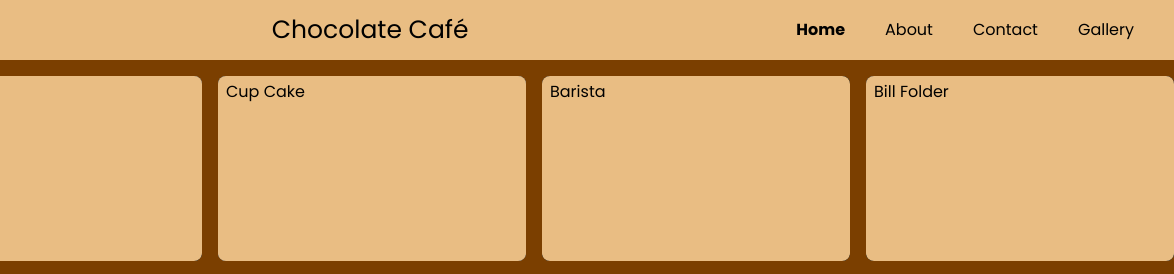
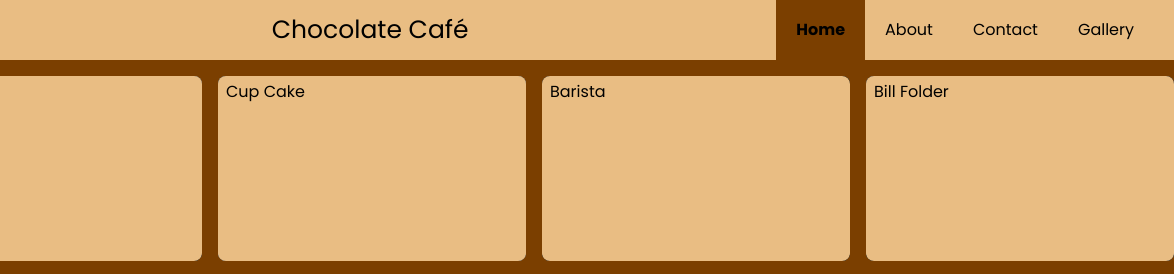
Before and after one commit to sitra0612/ChocolateCafe, a plain HTML site: page views/gallery.html in a window 1280 px wide. In both pictures the pointer is over the link "Home". Shown: the top 274 px of the page, 106-1280 px from the left. Drawn offline with Linux system fonts and the light colour scheme.

Commit message:
new commit

```diff
--- a/css/gallery.css
+++ b/css/gallery.css
@@ -65,6 +65,12 @@ body {
   .header .nav-items a.home-link {
   color: #000;
   font-weight: bold;
+}
+
+.nav-items a:hover {
+	background-color: #7B3F00;
+	border-radius: 4px;
+	color: white;
 }
 
 /* Make images easier to work with */
```
